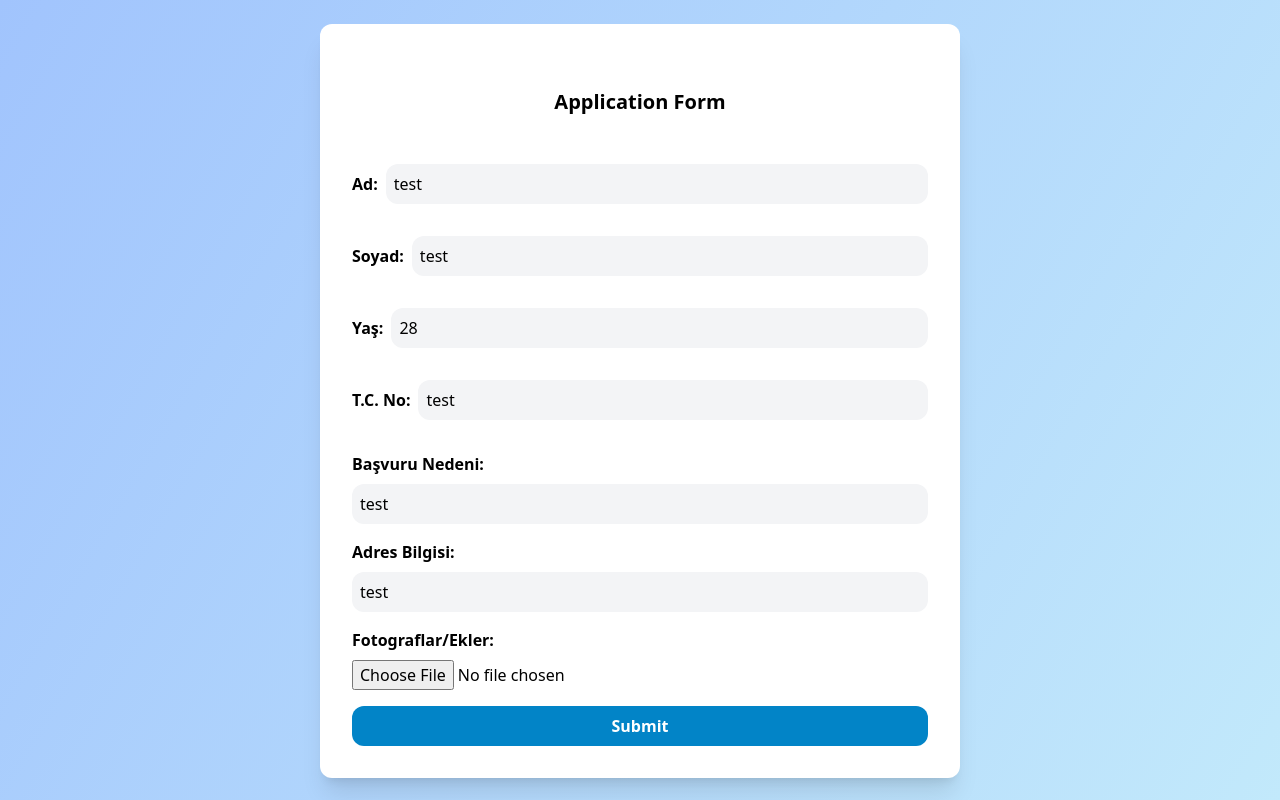
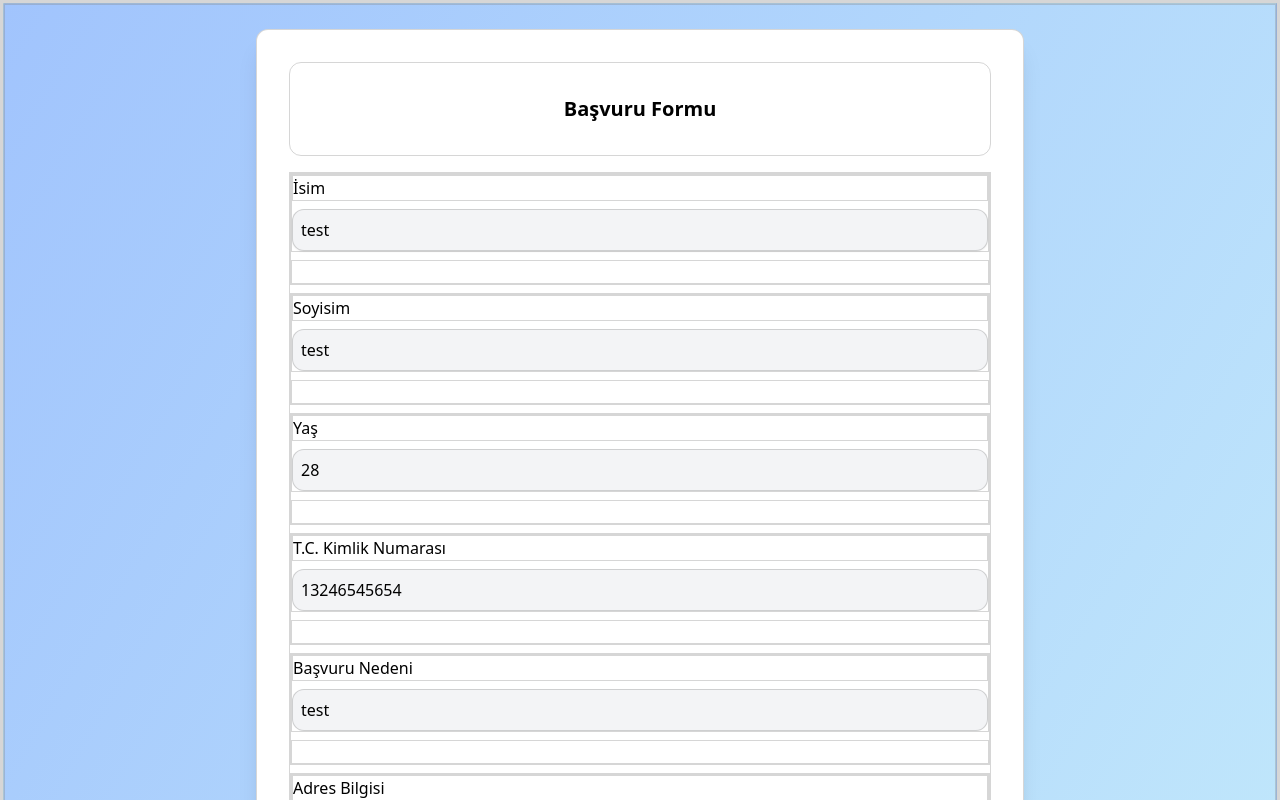
Before and after one commit to bahasaracoglu/ticket-management-app, a React (Create React App) app: page /basvuru-olustur in a window 1280 px wide. Shown: the top 800 px of the page. Built offline with nearby package versions, Linux system fonts and the light colour scheme.

Commit message:
additionalFile conditions

```diff
--- a/src/App.css
+++ b/src/App.css
@@ -1,5 +1,5 @@
 * {
-  /* border: 0.5px solid rgba(128, 128, 128, 0.323); */
+  border: 0.5px solid rgba(128, 128, 128, 0.323);
 }
 .app {
   background-image: linear-gradient(120deg, #a1c4fd 0%, #c2e9fb 100%);
--- a/src/components/ApplicationForm.js
+++ b/src/components/ApplicationForm.js
@@ -8,21 +8,24 @@ import { useNavigate } from "react-router-dom";
 
 const schema = yup
   .object({
-    firstName: yup.string().required("Bu alanın doldurulması zorunludur."),
-    lastName: yup.string().required("Bu alanın doldurulması zorunludur."),
+    firstName: yup.string().required("Geçerli bir değer giriniz."),
+    lastName: yup.string().required("Geçerli bir değer giriniz."),
     age: yup
       .number()
       .positive()
       .integer()
-      .required("Bu alanın doldurulması zorunludur."),
+      .required("Geçerli bir değer giriniz.")
+      .typeError("Geçerli bir değer giriniz."),
     tcNo: yup
       .number()
       .positive()
+      .typeError("Geçerli bir değer giriniz.")
+      .min(10000000000, "11 haneli T.C. No giriniz.")
       .integer()
-      .required("Bu alanın doldurulması zorunludur."),
-    purposeOfApp: yup.string().required("Bu alanın doldurulması zorunludur."),
-    address: yup.string().required("Bu alanın doldurulması zorunludur."),
-    additionalFile: yup.mixed().required("File is required"),
+      .required("Geçerli bir değer giriniz."),
+    purposeOfApp: yup.string().required("Bu alan zorunludur."),
+    address: yup.string().required("Bu alan zorunludur."),
+    additionalFile: yup.mixed(),
   })
   .required();
 
@@ -38,6 +41,7 @@ function ApplicationForm({ setApplicationInfo }) {
   const onSubmit = async (data) => {
     try {
       let docData = {};
+      if (data.additionalFile[0]) {
         const fileName = new Date().getTime() + data.additionalFile[0].name;
         const fileRef = ref(storage, fileName);
         const uploadTask = uploadBytesResumable(fileRef, "files");
@@ -64,9 +68,7 @@ function ApplicationForm({ setApplicationInfo }) {
           async () => {
             try {
               const downloadURL = await getDownloadURL(uploadTask.snapshot.ref);
-            console.log(typeof downloadURL);
               console.log("File available at", downloadURL);
-            console.log(downloadURL);
               docData = {
                 ...data,
                 additionalFile: downloadURL,
@@ -89,6 +91,26 @@ function ApplicationForm({ setApplicationInfo }) {
             }
           }
         );
+      } else {
+        // Dosya seçilmediyse, sadece docData'ya boş bir additionalFile ekleyin
+        docData = {
+          ...data,
+          additionalFile: "", // veya null olarak ayarlayabilirsiniz
+          createdAt: Timestamp.now(),
+          status: "Çözülmedi",
+          response: "",
+        };
+
+        const res = await addDoc(collection(db, "applications"), docData);
+
+        console.log(res.id);
+
+        console.log("downloaded", docData);
+
+        setApplicationInfo({ ...docData, id: res.id });
+
+        navigate("/basvuru-basarili");
+      }
     } catch (error) {
       console.log(error);
     }
@@ -101,69 +123,99 @@ function ApplicationForm({ setApplicationInfo }) {
     <section className="min-h-screen flex  justify-center   ">
       <form
         onSubmit={handleSubmit(onSubmit)}
-        className="flex flex-col my-6 w-5/6  p-8 gap-4 rounded-xl bg-white shadow-xl lg:w-3/6 "
+        className="flex flex-col my-6  w-5/6  p-8 gap-4 rounded-xl max-w-screen-md bg-white shadow-xl  "
       >
         <h1 className="pt-8 pb-8  font-bold text-xl  rounded-xl text-center">
-          Application Form
+          Başvuru Formu
         </h1>
-        <div className="flex flex-col gap-4  ">
-          <label className="flex justify-between font-bold gap-2">
-            <span className=" self-center">Ad:</span>
+        <div className="flex flex-col gap-2  ">
+          <div className="flex flex-col gap-2">
+            <label className="flex flex-col justify-between font-bold gap-2">
+              <span className=" font-medium ">İsim</span>
               <input
                 defaultValue="test"
                 {...register("firstName", { required: true })}
-              className="font-normal p-2 bg-gray-100 rounded-xl outline-blue-400 w-full"
-            />
+                className="font-normal p-2 bg-gray-100 rounded-xl outline-blue-400 w-full shadow-sm"
+              />{" "}
             </label>
-          <p className=" text-red-500">{errors.firstName?.message}</p>
-          <label className="flex justify-between font-bold gap-2">
-            <span className=" self-center">Soyad:</span>
+            <p className=" text-sm text-red-500 min-h-6">
+              {errors.firstName?.message}
+            </p>
+          </div>
+
+          <div className="flex flex-col gap-2">
+            <label className="flex flex-col justify-between font-bold gap-2">
+              <span className=" font-medium ">Soyisim</span>
               <input
                 defaultValue="test"
                 {...register("lastName", { required: true })}
                 className="font-normal p-2 bg-gray-100 rounded-xl  outline-blue-400 w-full"
               />
             </label>
-          <p className=" text-red-500">{errors.lastName?.message}</p>
-          <label className="flex justify-between font-bold gap-2">
-            <span className=" self-center">Yaş:</span>
+            <p className=" text-sm text-red-500 min-h-6">
+              {errors.lastName?.message}
+            </p>
+          </div>
+
+          <div className="flex flex-col gap-2">
+            <label className="flex flex-col justify-between font-bold gap-2">
+              <span className=" font-medium ">Yaş</span>
               <input
                 defaultValue="28"
                 {...register("age", { required: true })}
                 className="font-normal p-2 bg-gray-100 rounded-xl  outline-blue-400 w-full"
               />
-          </label>
-          <p className=" text-red-500">{errors.age?.message}</p>
-          <label className="flex justify-between font-bold gap-2">
-            <span className="flex self-center whitespace-nowrap">T.C. No:</span>
+            </label>{" "}
+            <p className=" text-sm text-red-500 min-h-6">
+              {errors.age?.message}
+            </p>
+          </div>
+
+          <div className="flex flex-col gap-2">
+            <label className="flex flex-col justify-between font-bold gap-2">
+              <span className=" font-medium ">T.C. Kimlik Numarası</span>
               <input
-              defaultValue="test"
+                defaultValue="13246545654"
                 {...register("tcNo", { required: true })}
                 className="font-normal p-2 bg-gray-100 rounded-xl w-full  outline-blue-400"
               />
-          </label>
-          <p className=" text-red-500">{errors.tcNo?.message}</p>
-          <label className="font-bold flex flex-col  gap-2">
-            <span>Başvuru Nedeni:</span>
+            </label>{" "}
+            <p className=" text-sm text-red-500 min-h-6">
+              {errors.tcNo?.message}
+            </p>
+          </div>
+
+          <div className="flex flex-col gap-2">
+            <label className="flex flex-col justify-between font-bold gap-2">
+              <span className=" font-medium ">Başvuru Nedeni</span>
               <input
                 defaultValue="test"
                 {...register("purposeOfApp", { required: true })}
                 className="font-normal p-2 bg-gray-100 rounded-xl w-full  outline-blue-400"
               />
             </label>
-          <label className="font-bold flex flex-col  gap-2">
-            Adres Bilgisi:
+            <p className=" text-sm text-red-500 min-h-6">
+              {errors.purposeOfApp?.message}
+            </p>
+          </div>
+          <div className="flex flex-col gap-2">
+            <label className="flex flex-col justify-between font-bold gap-2">
+              <span className=" font-medium ">Adres Bilgisi</span>
               <input
                 defaultValue="test"
                 {...register("address", { required: true })}
                 className="font-normal p-2 bg-gray-100 rounded-xl w-full  outline-blue-400"
               />
             </label>
+            <p className=" text-sm text-red-500 min-h-6">
+              {errors.address?.message}
+            </p>
+          </div>
         </div>
 
-        <div className="flex flex-col gap-4">
-          <label className="font-bold flex flex-col gap-2">
-            Fotograflar/Ekler:
+        <div className="flex flex-col gap-2">
+          <label className="flex flex-col justify-between font-bold gap-2">
+            <span className=" font-medium ">Fotoğraflar/Ekler</span>
             <input
               type="file"
               id="myFile"
@@ -172,9 +224,10 @@ function ApplicationForm({ setApplicationInfo }) {
               className="font-normal"
             />
           </label>
+          <p className=" text-sm text-red-500 min-h-6">
+            {errors.additionalFile?.message}
+          </p>
         </div>
-
-        {errors.exampleRequired && <span>This field is required</span>}
 
         <input
           className="p-2 text-white bg-sky-600 font-bold rounded-xl"
--- a/src/components/ApplicationInfo.js
+++ b/src/components/ApplicationInfo.js
@@ -30,18 +30,19 @@ function ApplicationInfo() {
   }, [applicationId]); // useEffect'i sadece applicationId değiştiğinde çalıştır
 
   return (
-    <div>
+    <section className="min-h-screen flex  justify-center items-center   ">
+      <div className="flex flex-col my-6 w-5/6 p-8 gap-4 rounded-xl bg-white shadow-xl lg:w-3/6 ">
         <h1 className="pt-8 pb-8 font-bold text-xl">Başvuru Bilgileri</h1>
         {applicationData && (
-        <div>
-          <p>Ad: {applicationData.firstName}</p>
-          <p>Soyad: {applicationData.lastName}</p>
-          <p>Yaş: {applicationData.age}</p>
-          <p>TC Kimlik No: {applicationData.tcNo}</p>
-          <p>Başvuru Nedeni: {applicationData.purposeOfApp}</p>
-          <p>Adres: {applicationData.address}</p>
-          <p>
-            Ek Dosya:{" "}
+          <ul className=" bg-slate-200 p-2 rounded-xl flex flex-col">
+            <li>Ad: {applicationData.firstName}</li>
+            <li>Soyad: {applicationData.lastName}</li>
+            <li>Yaş: {applicationData.age}</li>
+            <li>TC Kimlik No: {applicationData.tcNo}</li>
+            <li>Başvuru Nedeni: {applicationData.purposeOfApp}</li>
+            <li>Adres: {applicationData.address}</li>
+            <li>
+              Ek Dosya:
               <a
                 href={applicationData.additionalFile}
                 target="_blank"
@@ -49,10 +50,11 @@ function ApplicationInfo() {
               >
                 Dosyayı Aç
               </a>
-          </p>
-        </div>
+            </li>
+          </ul>
         )}
       </div>
+    </section>
   );
 }
 
--- a/src/components/ApplicationInquiry.js
+++ b/src/components/ApplicationInquiry.js
@@ -25,26 +25,31 @@ function ApplicationInquiry() {
     console.log(data);
   };
   return (
+    <section className="min-h-screen flex  justify-center items-center   ">
       <form
         onSubmit={handleSubmit(onSubmit)}
-      className="flex flex-col p-8 gap-4 "
+        className="flex flex-col my-6 w-5/6 p-8 gap-4 rounded-xl bg-white shadow-xl lg:w-3/6 "
       >
         <h1 className="pt-8 pb-8 font-bold text-xl">Başvuru Sorgula</h1>
         <div className="flex flex-col gap-4  ">
-        <label className="flex justify-between font-bold">
+          <label className="flex justify-between font-bold gap-2">
             Başvuru No:
             <input
               defaultValue="123456"
               {...register("applicationNo", { required: true })}
-            className="font-normal"
+              className="font-normal p-2 bg-gray-100 rounded-xl outline-blue-400 w-full"
             />
           </label>
         </div>
 
         {errors.exampleRequired && <span>This field is required</span>}
 
-      <input type="submit" />
+        <input
+          className="p-2 text-white bg-sky-600 font-bold rounded-xl"
+          type="submit"
+        />
       </form>
+    </section>
   );
 }
 
--- a/src/components/Successful.js
+++ b/src/components/Successful.js
@@ -6,7 +6,6 @@ function Successful({ applicationInfo }) {
       {applicationInfo && (
         <section className="flex flex-col my-6 w-5/6  p-8 gap-4 rounded-xl bg-white shadow-xl lg:w-3/6">
           <h1 className=" font-bold text-xl">
-            {" "}
             Teşekkürler, başvurunuz alınmıştır.
           </h1>
           <h2 className=" font-medium">Başvuru Detayları:</h2>
```
Also changed, not shown: src/components/Login.js (+24 -7 lines). Lines whose indentation alone changed are shown as unchanged.
